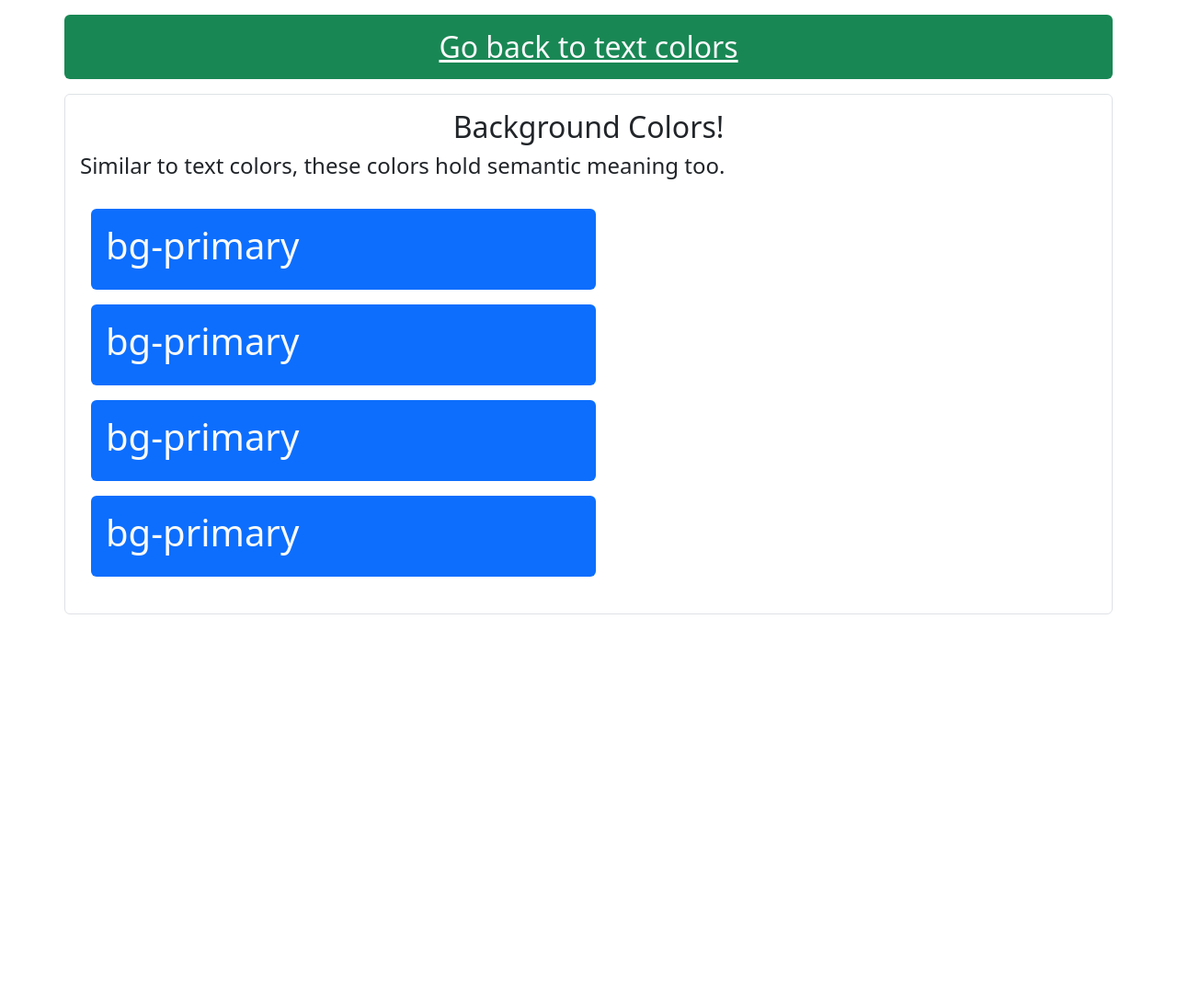
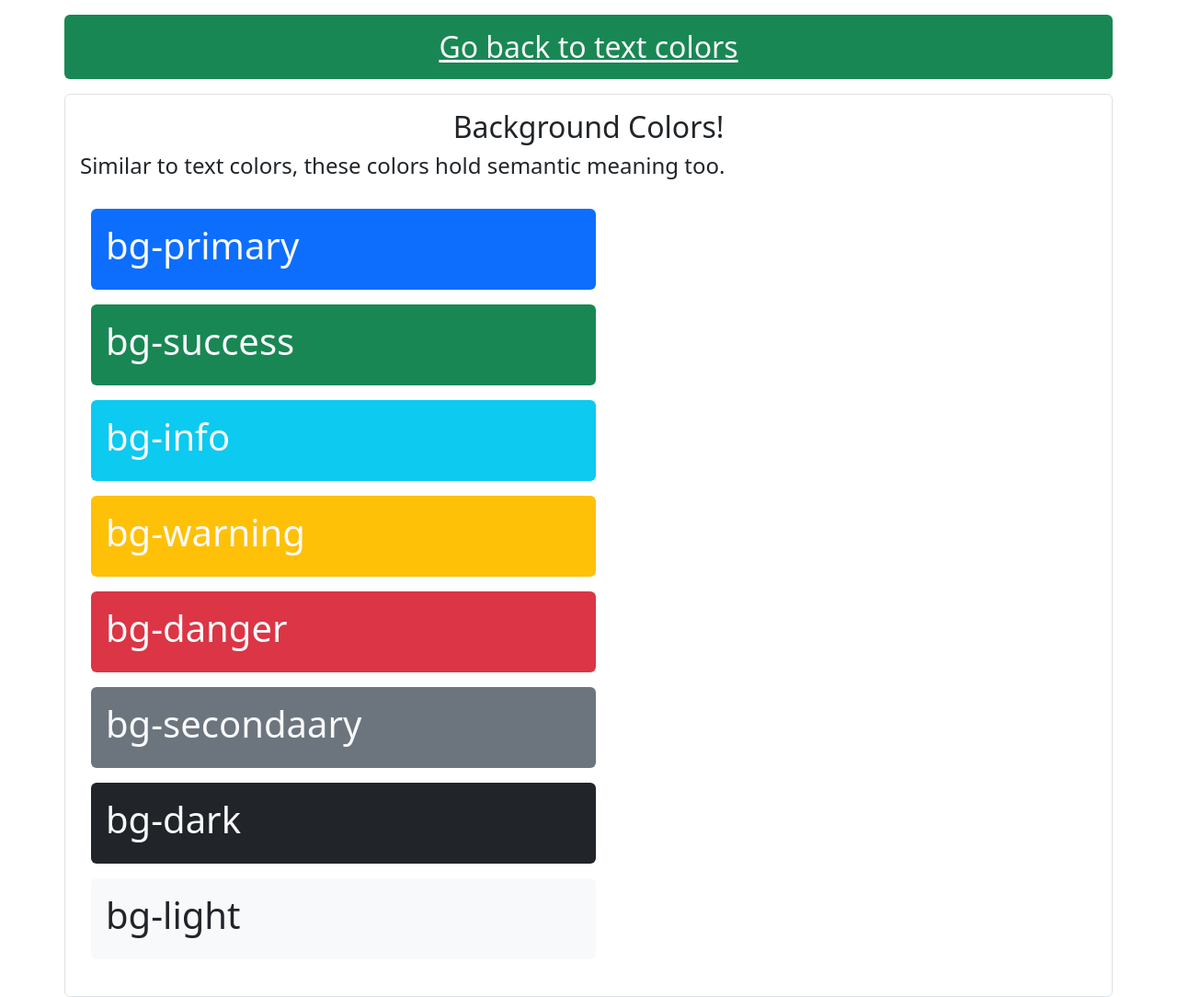
Before and after one commit to adrianhelllo/bootstrap_colors, a plain HTML site: page bgcolors.html in a window 1280 px wide. Shown: the whole page at 92% size. Before the commit the page ends 800 px from the top, so only its background shows below. Drawn offline with nearby package versions, Linux system fonts and the light colour scheme.

Commit message:
bg colors

```diff
--- a/bgcolors.html
+++ b/bgcolors.html
@@ -24,14 +24,26 @@
         <div class="bg-primary p-3 col-lg-6 rounded m-2 text-light">
             <h1>bg-primary</h1>
         </div>
-        <div class="bg-primary p-3 col-lg-6 rounded m-2 text-light">
-            <h1>bg-primary</h1>
+        <div class="bg-success p-3 col-lg-6 rounded m-2 text-light">
+            <h1>bg-success</h1>
         </div>
-        <div class="bg-primary p-3 col-lg-6 rounded m-2 text-light">
-            <h1>bg-primary</h1>
+        <div class="bg-info p-3 col-lg-6 rounded m-2 text-light">
+            <h1>bg-info</h1>
         </div>
-        <div class="bg-primary p-3 col-lg-6 rounded m-2 text-light">
-            <h1>bg-primary</h1>
+        <div class="bg-warning p-3 col-lg-6 rounded m-2 text-light">
+            <h1>bg-warning</h1>
+        </div>
+        <div class="bg-danger p-3 col-lg-6 rounded m-2 text-light">
+            <h1>bg-danger</h1>
+        </div>
+        <div class="bg-secondary p-3 col-lg-6 rounded m-2 text-light">
+            <h1>bg-secondaary</h1>
+        </div>
+        <div class="bg-dark p-3 col-lg-6 rounded m-2 text-light">
+            <h1>bg-dark</h1>
+        </div>
+        <div class="bg-light p-3 col-lg-6 rounded m-2 text-dark">
+            <h1>bg-light</h1>
         </div>
       </div>
     </div>
```
